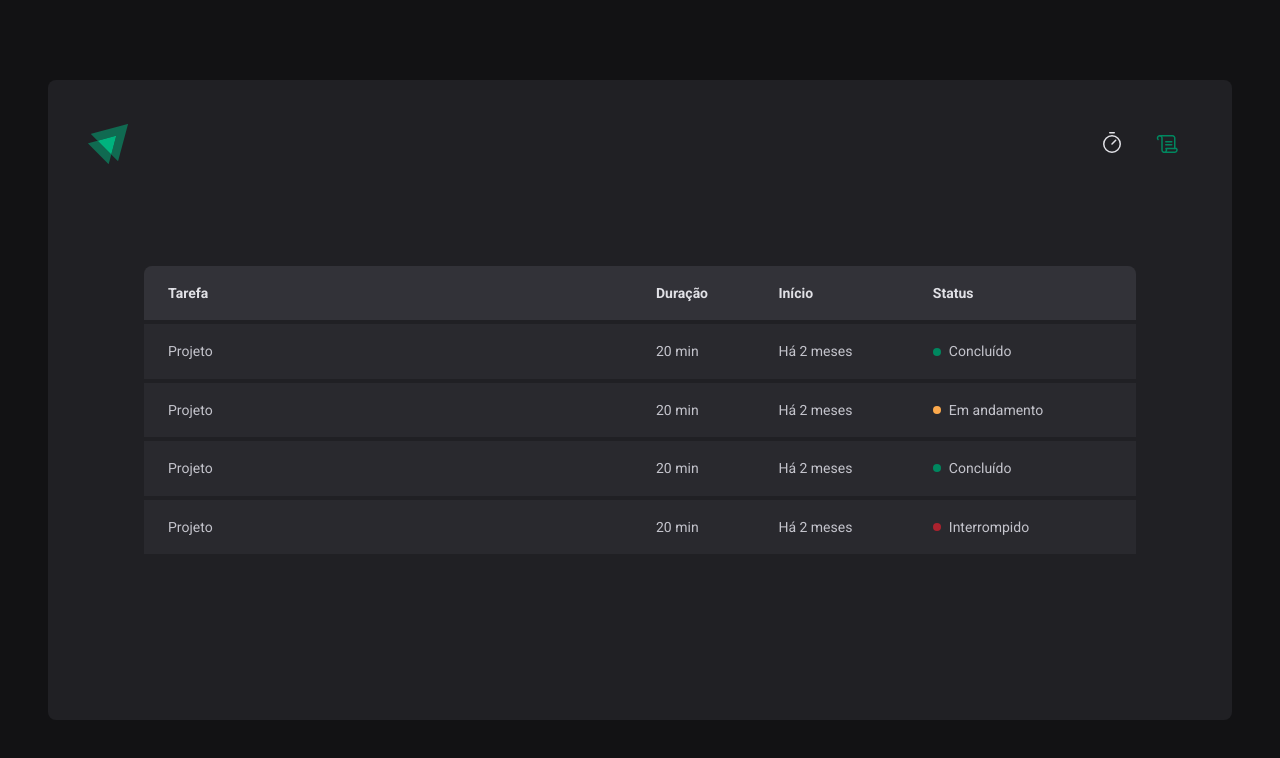
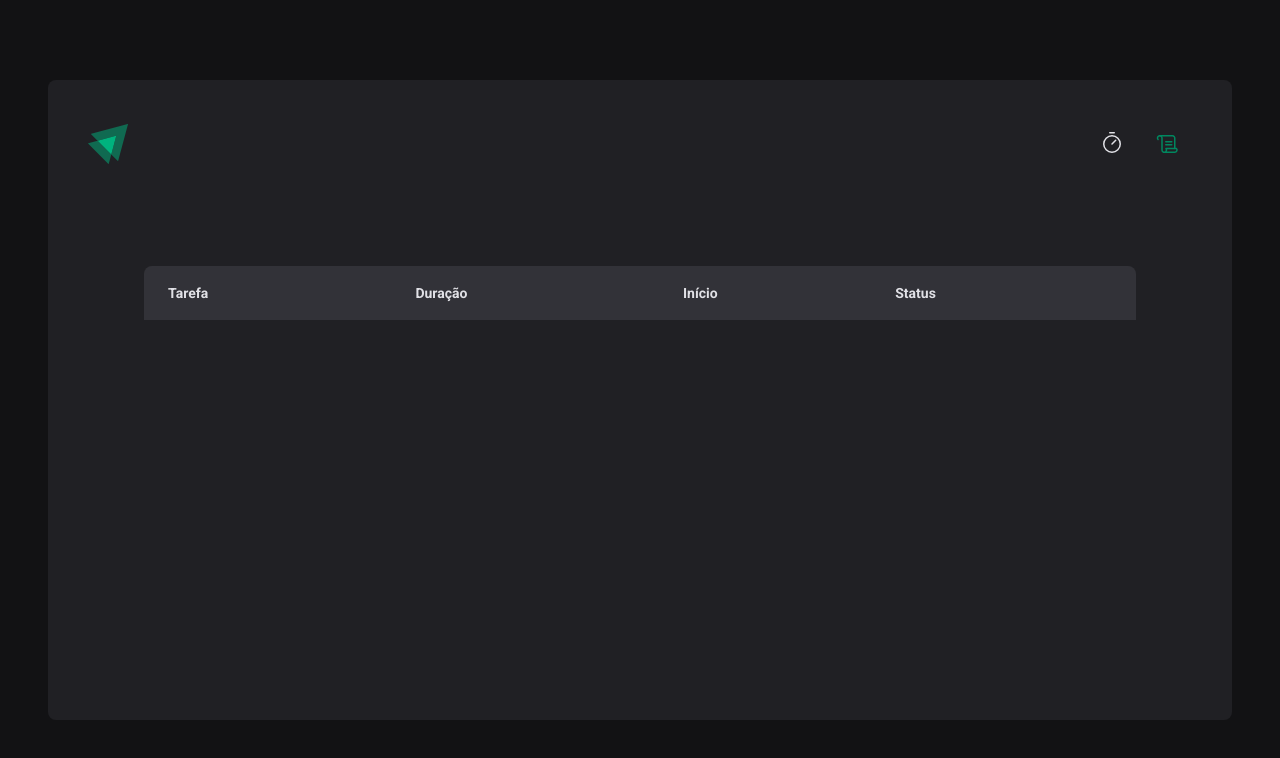
Before and after one commit to Jessica-Garcia/timer-react, a React (Vite) app: page /history in a window 1280 px wide. Shown: the top 758 px of the page. Built offline with nearby package versions, Linux system fonts and the light colour scheme.

Commit message:
refactor: create history listing

```diff
--- a/src/pages/History/index.tsx
+++ b/src/pages/History/index.tsx
@@ -18,38 +18,28 @@
             </tr>
           </thead>
           <tbody>
-            <tr>
-              <td>Projeto</td>
-              <td>20 min</td>
-              <td>Há 2 meses</td>
-              <td>
-                <Status statusColor="green">Concluído</Status>
-              </td>
-            </tr>
-            <tr>
-              <td>Projeto</td>
-              <td>20 min</td>
-              <td>Há 2 meses</td>
-              <td>
-                <Status statusColor="yellow">Em andamento</Status>
-              </td>
-            </tr>
-            <tr>
-              <td>Projeto</td>
-              <td>20 min</td>
-              <td>Há 2 meses</td>
-              <td>
-                <Status statusColor="green">Concluído</Status>
-              </td>
-            </tr>
-            <tr>
-              <td>Projeto</td>
-              <td>20 min</td>
-              <td>Há 2 meses</td>
-              <td>
-                <Status statusColor="red">Interrompido</Status>
-              </td>
-            </tr>
+            {cycles.map((cycle) => {
+              return (
+                <tr key={cycle.id}>
+                  <td>{cycle.task}</td>
+                  <td>{cycle.minutesAmount} minutos</td>
+                  <td>{cycle.startDate.toISOString()}</td>
+                  <td>
+                    {cycle.finishedDate && (
+                      <Status statusColor="green">Concluído</Status>
+                    )}
+
+                    {cycle.interruptedDate && (
+                      <Status statusColor="red">Interrompido</Status>
+                    )}
+
+                    {!cycle.finishedDate && !cycle.interruptedDate && (
+                      <Status statusColor="yellow">Em andamento</Status>
+                    )}
+                  </td>
+                </tr>
+              );
+            })}
           </tbody>
         </table>
       </HistoryList>
```
